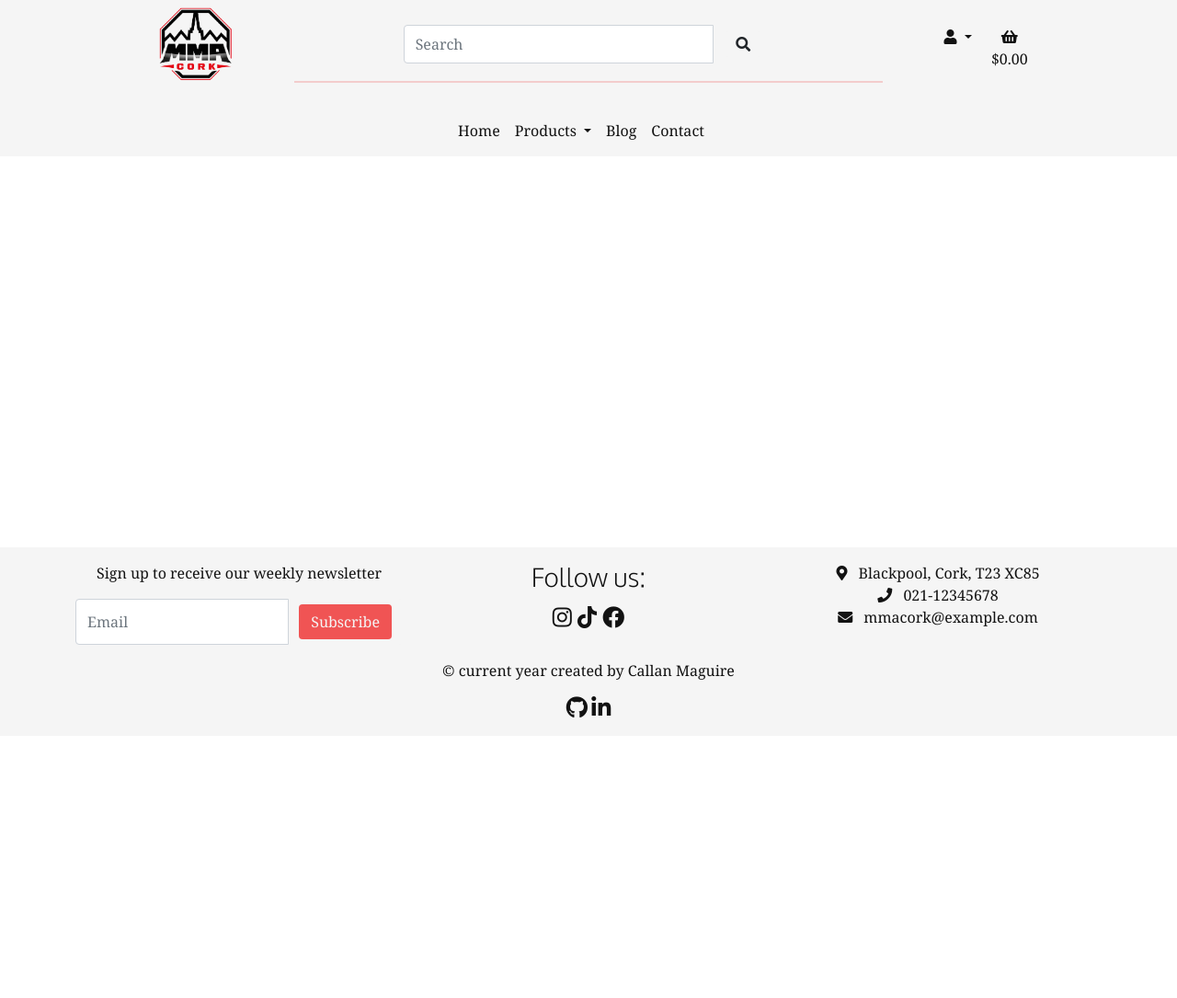
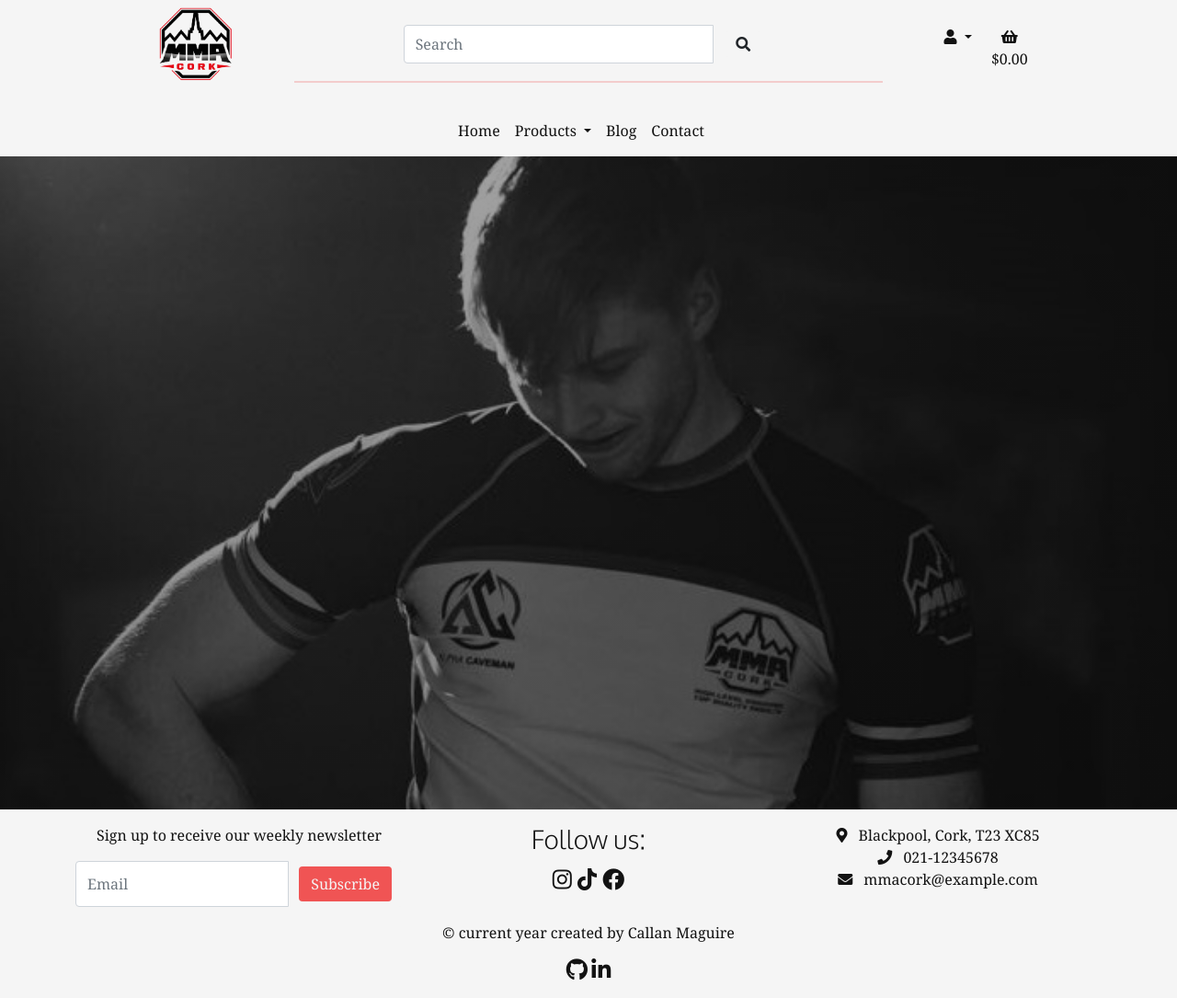
Before and after one commit to Callymags/ms4_Sample_Store, a Django app: page / in a window 1280 px wide. Shown: the whole page at 92% size. Before the commit the page ends 780 px from the top, so only its background shows below. Run offline with Django 3.2, Linux system fonts and the light colour scheme.

Commit message:
feat: Add background image to index page

```diff
--- a/home/templates/home/index.html
+++ b/home/templates/home/index.html
@@ -2,4 +2,7 @@
 {% load static %}
 
 {% block content %}
+    <div class="container-fluid hero-image-container">
+
+    </div>
 {% endblock %}
--- a/static/css/base.css
+++ b/static/css/base.css
@@ -1,7 +1,7 @@
 @import url('https://fonts.googleapis.com/css2?family=Noto+Serif&family=Oxygen:wght@300&display=swap');
 
 html {
-    height: 100%;
+    min-height: 100%;
 }
 
 body {
@@ -11,7 +11,7 @@ body {
     min-height: 100%;
     display: flex;
     flex-direction: column;
-    background-color: ;
+    background-color: #FCFCFC;
 }
 
 h1,
@@ -84,3 +84,19 @@ footer {
         margin-top: 1rem;
     }
 }
+
+/* -------------------HOMEPAGE--------------------- */
+
+.hero-image-container {
+    background: linear-gradient(#0000005c, #00000070), url("/media/hero-image.jpg") top center;
+    background-repeat: no-repeat;
+    -webkit-background-size: cover;
+    -moz-background-size: cover;
+    -o-background-size: cover;
+    background-size: cover;
+    overflow-x: hidden;
+    overflow-y: hidden;
+    height: 100vh;
+
+    margin-top: 5rem;
+}
--- a/templates/includes/mobile-nav.html
+++ b/templates/includes/mobile-nav.html
@@ -52,7 +52,7 @@
                 <hr class="dropdown-divider w-50">
             </li>
             <li class="nav-item pt-2">
-                <a class="nav-link active" aria-current="page" href="#">Home</a>
+                <a class="nav-link active" aria-current="page" href="{% url 'home' %}">Home</a>
             </li>
             <li class="nav-item dropdown pt-2">
                 <a class="nav-link dropdown-toggle" href="#" id="offcanvasNavbarDropdown" role="button"
```
Also changed, not shown: media/hero-image.jpg (added).
